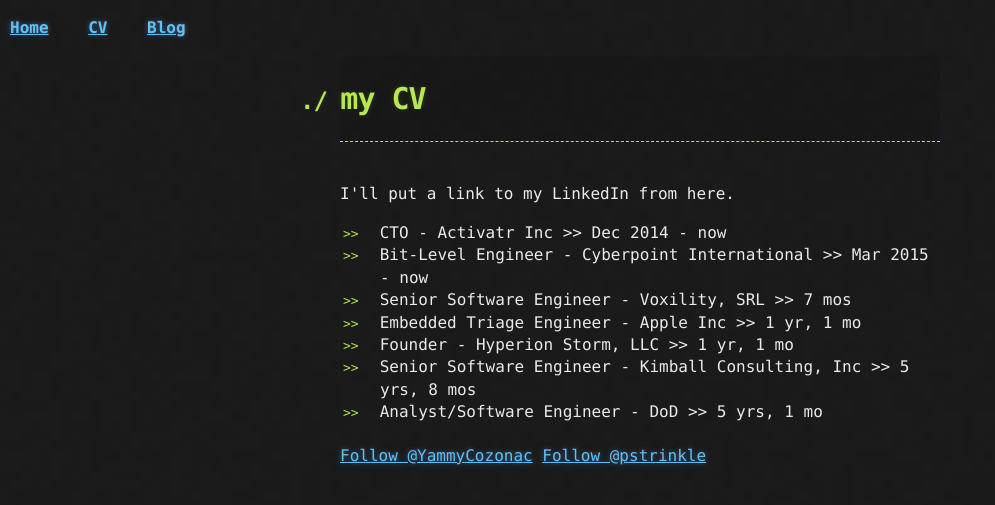
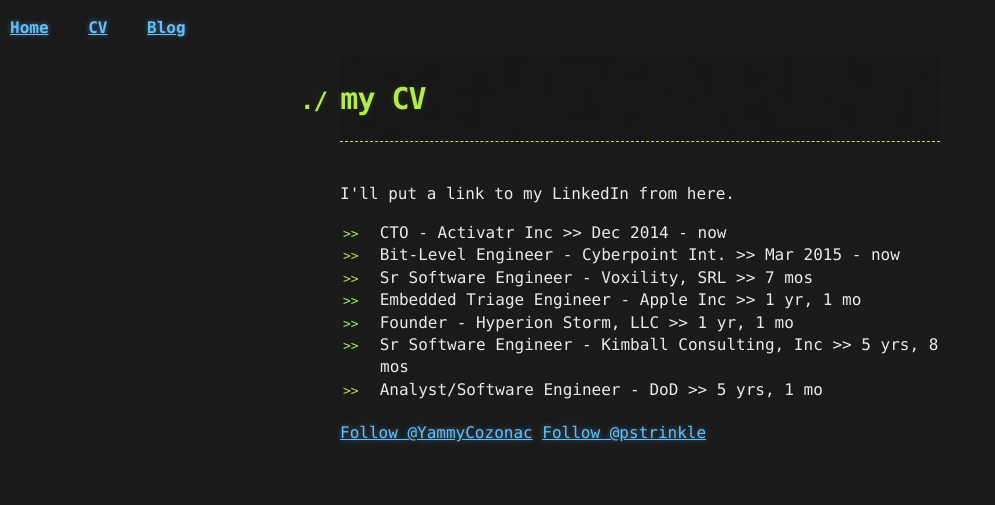
Before and after one commit to pstrinkle/pstrinkle.github.io, a Jekyll site: the page built from cv.html, in a window 1280 px wide. Shown: the top 505 px of the page, without its empty margins (0-995 px from the left). Built offline with Jekyll 4.4.1, drawn with Linux system fonts in a browser that asks for light colours; comment, search, counter and statistics services are not loaded.

Commit message:
Update cv.html

```diff
--- a/cv.html
+++ b/cv.html
@@ -11,11 +11,11 @@
 
   <ul>
     <li>CTO - Activatr Inc &gt;&gt; Dec 2014 - now</li>
-    <li>Bit-Level Engineer - Cyberpoint International &gt;&gt; Mar 2015 - now</li>
-    <li>Senior Software Engineer - Voxility, SRL &gt;&gt; 7 mos</li>
+    <li>Bit-Level Engineer - Cyberpoint Int. &gt;&gt; Mar 2015 - now</li>
+    <li>Sr Software Engineer - Voxility, SRL &gt;&gt; 7 mos</li>
     <li>Embedded Triage Engineer - Apple Inc &gt;&gt; 1 yr, 1 mo</li>
     <li>Founder - Hyperion Storm, LLC &gt;&gt; 1 yr, 1 mo</li>
-    <li>Senior Software Engineer - Kimball Consulting, Inc &gt;&gt; 5 yrs, 8 mos</li>
+    <li>Sr Software Engineer - Kimball Consulting, Inc &gt;&gt; 5 yrs, 8 mos</li>
     <li>Analyst/Software Engineer - DoD &gt;&gt; 5 yrs, 1 mo</li>
   </ul>
 
```
